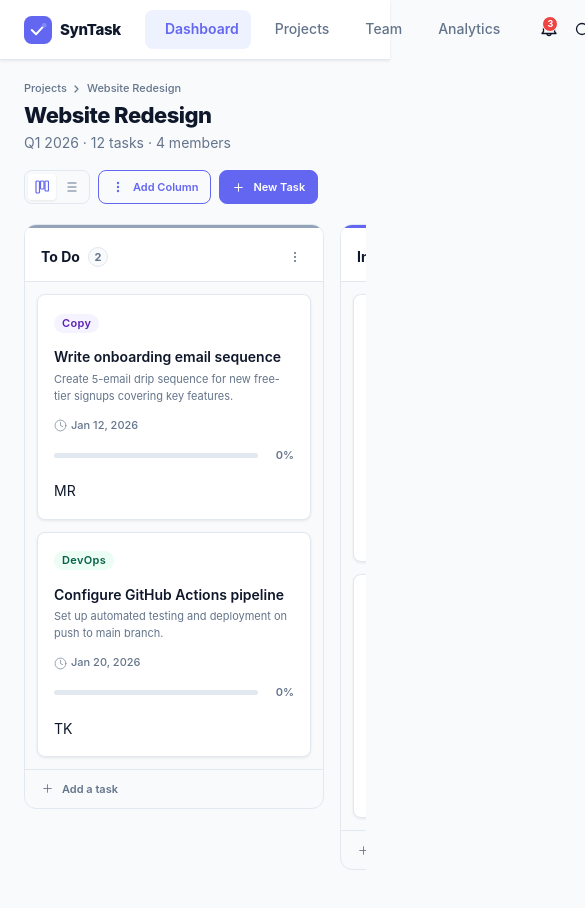
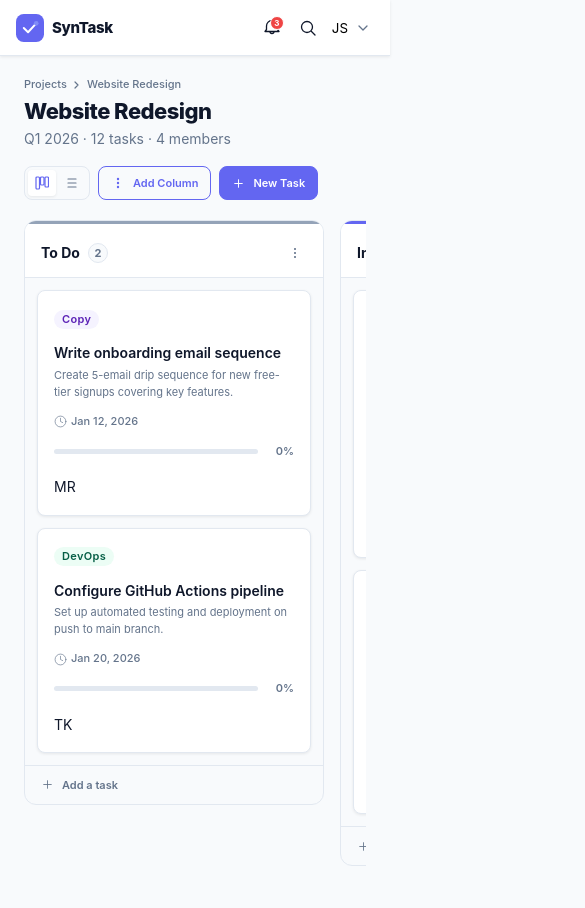
Before and after one commit to wijimenezz/ProyectoM4_WilsonJimenez, a React (Vite) app: page / in a window 390 px wide. Shown: the top 908 px of the page, 585 px wide, since content can reach past the window. Built offline with nearby package versions, Linux system fonts and the light colour scheme.

Commit message:
Fix: Top Navigation: Modificacion de estilo ya que no estaban en mobile first

```diff
--- a/src/components/dashboard/topNavigation/Topnavigation.css
+++ b/src/components/dashboard/topNavigation/Topnavigation.css
@@ -1,9 +1,9 @@
 .top-nav {
   display: flex;
   align-items: center;
-  gap: var(--space-6);
-  padding: 0 var(--space-6);
-  height: 60px;
+  gap: var(--space-3);
+  padding: 0 var(--space-4);
+  height: 56px;
   background: var(--color-surface);
   border-bottom: 1px solid var(--color-border);
   position: sticky;
@@ -13,12 +13,74 @@
   flex-shrink: 0;
 }
 
-/* --- Brand --- */
-.top-nav__brand {
+/* Nav links hidden on mobile — shown at md+ */
+.top-nav__links {
+  display: none;
+  flex: 1;
+}
+
+/* Actions pushed to the right */
+.top-nav__actions {
+  display: flex;
+  align-items: center;
+  gap: var(--space-1);
+  margin-left: auto;
+}
+
+/* Hide user info text on mobile, show icon only */
+.top-nav__user-info {
+  display: none;
+}
+
+.top-nav__icon-btn {
+  width: 32px;
+  height: 32px;
+  background: transparent;
+  border: none;
+  border-radius: var(--radius-md);
+  color: var(--color-navy);
+  display: flex;
+  align-items: center;
+  justify-content: center;
+  position: relative;
+  transition: background var(--transition-fast);
+}
+
+.top-nav__icon-btn:hover {
+  background: var(--color-bg);
+}
+
+.top-nav__badge {
+  position: absolute;
+  top: 4px;
+  right: 4px;
+  width: 14px;
+  height: 14px;
+  background: var(--color-danger);
+  color: white;
+  font-size: 8px;
+  font-weight: 700;
+  border-radius: var(--radius-full);
+  display: flex;
+  align-items: center;
+  justify-content: center;
+  border: 1.5px solid white;
+}
+
+.top-nav__avatar-btn {
   display: flex;
   align-items: center;
   gap: var(--space-2);
-  flex-shrink: 0;
+  padding: var(--space-1);
+  background: transparent;
+  border: none;
+  border-radius: var(--radius-md);
+  cursor: pointer;
+  transition: background var(--transition-fast);
+}
+
+.top-nav__avatar-btn:hover {
+  background: var(--color-bg);
 }
 
 .top-nav__app-name {
@@ -28,8 +90,23 @@
   letter-spacing: -0.02em;
 }
 
-/* --- Nav Links --- */
+.top-nav__brand {
+  display: flex;
+  align-items: center;
+  gap: var(--space-2);
+  flex-shrink: 0;
+}
+
+/* md: show nav links and user info */
+@media (min-width: 768px) {
+  .top-nav {
+    gap: var(--space-6);
+    padding: 0 var(--space-6);
+    height: 60px;
+  }
+
   .top-nav__links {
+    display: flex;
     flex: 1;
   }
 
@@ -64,63 +141,19 @@
     font-weight: 600;
   }
 
-/* --- Actions (right side) --- */
   .top-nav__actions {
-  display: flex;
-  align-items: center;
     gap: var(--space-2);
-  margin-left: auto;
   }
 
   .top-nav__icon-btn {
-  position: relative;
-  display: flex;
-  align-items: center;
-  justify-content: center;
     width: 36px;
     height: 36px;
-  background: transparent;
-  border: none;
-  border-radius: var(--radius-md);
-  color: var(--color-navy);
-  transition: background var(--transition-fast);
-}
-
-.top-nav__icon-btn:hover {
-  background: var(--color-bg);
   }
 
   .top-nav__badge {
-  position: absolute;
-  top: 4px;
-  right: 4px;
     width: 16px;
     height: 16px;
-  background: var(--color-danger);
-  color: white;
     font-size: 9px;
-  font-weight: 700;
-  border-radius: var(--radius-full);
-  display: flex;
-  align-items: center;
-  justify-content: center;
-  border: 1.5px solid white;
-}
-
-.top-nav__avatar-btn {
-  display: flex;
-  align-items: center;
-  gap: var(--space-2);
-  padding: var(--space-1) var(--space-2);
-  background: transparent;
-  border: none;
-  border-radius: var(--radius-md);
-  cursor: pointer;
-  transition: background var(--transition-fast);
-}
-
-.top-nav__avatar-btn:hover {
-  background: var(--color-bg);
   }
 
   .top-nav__user-info {
@@ -142,3 +175,4 @@
     color: var(--color-text-muted);
     line-height: 1;
   }
+}
--- a/src/components/shared/icons.tsx
+++ b/src/components/shared/icons.tsx
@@ -40,6 +40,7 @@ export const CalendarIcon = () => (
   <Calendar size={15} color="#64748B" strokeWidth={1.2} />
 );
 
+
 export const UploadIcon = () => (
   <Upload size={28} color="#6366F1" strokeWidth={1.4} />
 );
@@ -47,6 +48,7 @@ export const UploadIcon = () => (
 export const CheckIcon = () => (
   <Check size={10} color="white" strokeWidth={1.4} />
 );
+
 
 export const UnassignedIcon = () => (
   <UserCircle size={12} color="#94A3B8" strokeWidth={1.1} />
--- a/src/components/taskForm/ModalHeader.tsx
+++ b/src/components/taskForm/ModalHeader.tsx
@@ -17,7 +17,8 @@ export const ModalHeader = ({ title, onClose }: ModalHeaderProps) => (
       <svg
         width="16"
         height="16"
-        viewBox="0 0 16 16"
+        viewBox="0 0
+         16 16"
         fill="none"
         aria-hidden="true"
       >
```
Also changed, not shown: src/types/index.ts (line endings or trailing spaces). Lines whose indentation alone changed are shown as unchanged.
